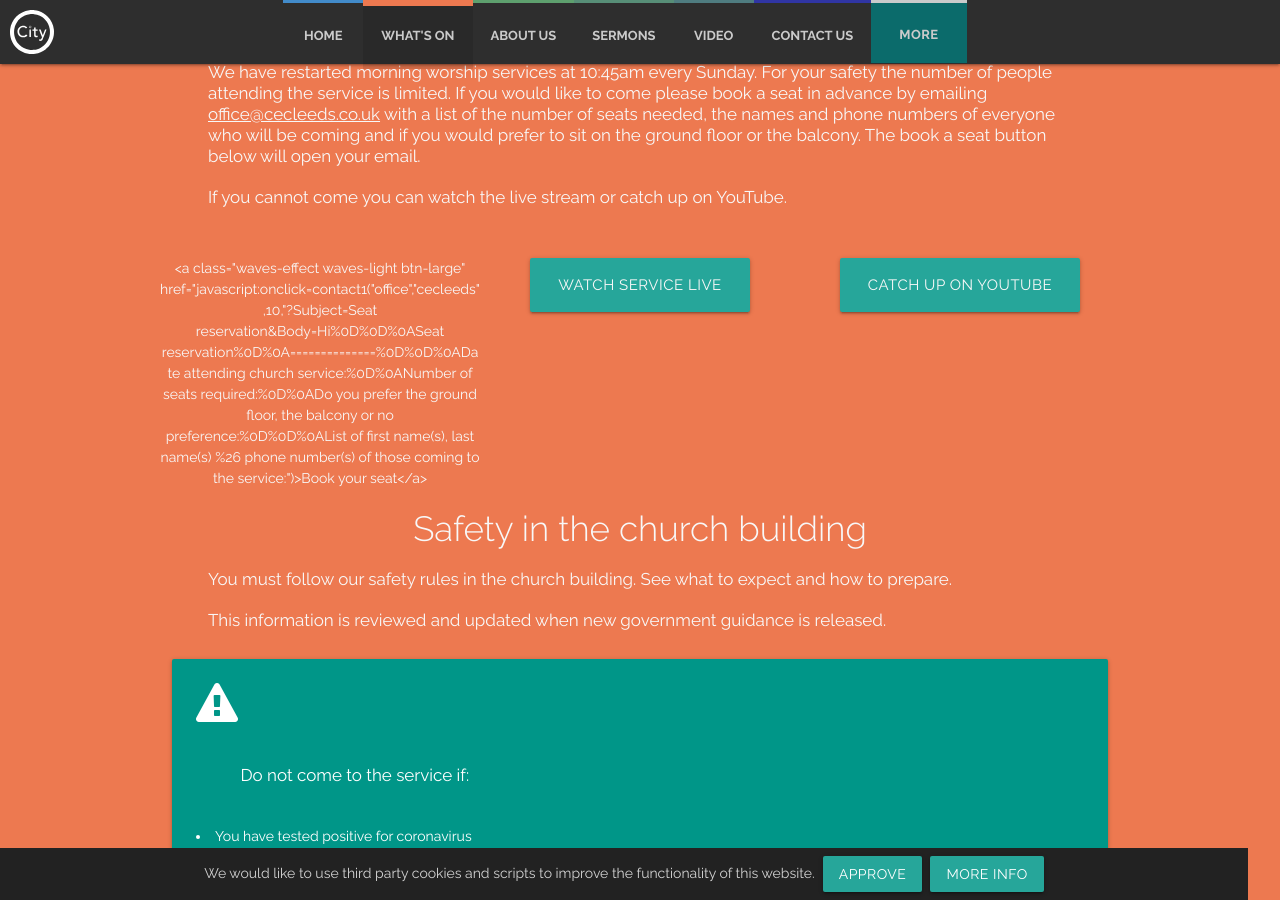
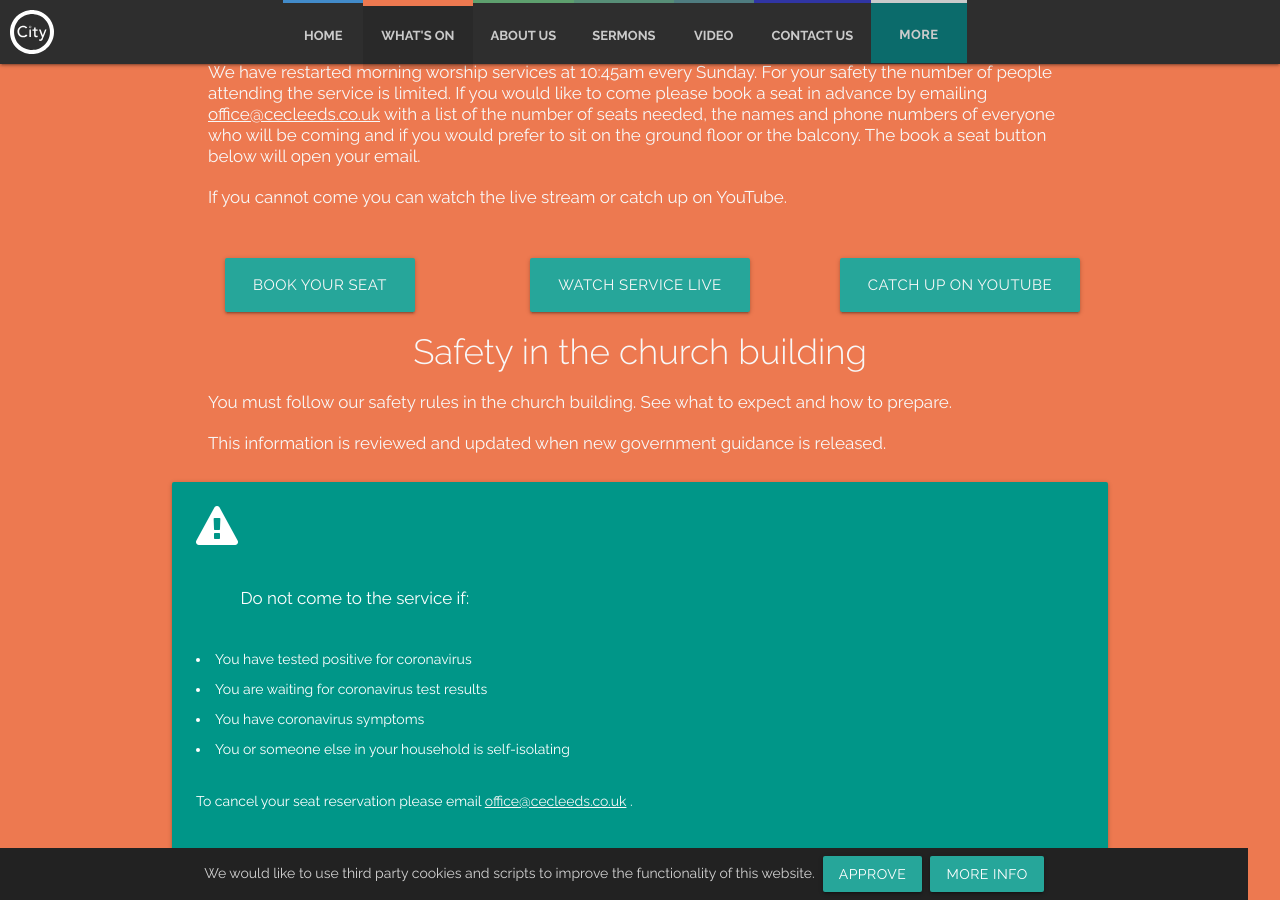
Before and after one commit to woodcock3/citychurch, a Jekyll site: the page built from index.html, in a window 1280 px wide and 900 px high, scrolled down 1247 px. Built offline with Jekyll 4.4.1, drawn with Linux system fonts in a browser that asks for light colours; part of the change alters nothing that is shown.

Commit message:
Update 2000-01-02-events.md

```diff
--- a/_posts/2000-01-02-events.md
+++ b/_posts/2000-01-02-events.md
@@ -12,7 +12,7 @@ If you cannot come you can watch the live stream or catch up on YouTube.
 
   <div class="row btnlinks">
     <div class="col s12 m4 btnlink">
-      <a class="waves-effect waves-light btn-large" href="javascript:onclick=contact1("office","cecleeds",10,"?Subject=Seat reservation&Body=Hi%0D%0D%0ASeat reservation%0D%0A==============%0D%0D%0ADate attending church service:%0D%0ANumber of seats required:%0D%0ADo you prefer the ground floor, the balcony or no preference:%0D%0D%0AList of first name(s), last name(s) %26 phone number(s) of those coming to the service:")><noscript>You must enable JavaScript to view this text.</noscript>Book your seat</a>
+      <a class="waves-effect waves-light btn-large" onclick='<script>contact1("office","cecleeds",10,"?Subject=Seat reservation&Body=Hi%0D%0D%0ASeat reservation%0D%0A==============%0D%0D%0ADate attending church service:%0D%0ANumber of seats required:%0D%0ADo you prefer the ground floor, the balcony or no preference:%0D%0D%0AList of first name(s), last name(s) %26 phone number(s) of those coming to the service:")</script>'><noscript>You must enable JavaScript to view this text.</noscript>Book your seat</a>
     </div>
     <div class="col s12 m4 btnlink">
       <a class="waves-effect waves-light btn-large" href="youtube/?live=1">Watch service live</a>
```
